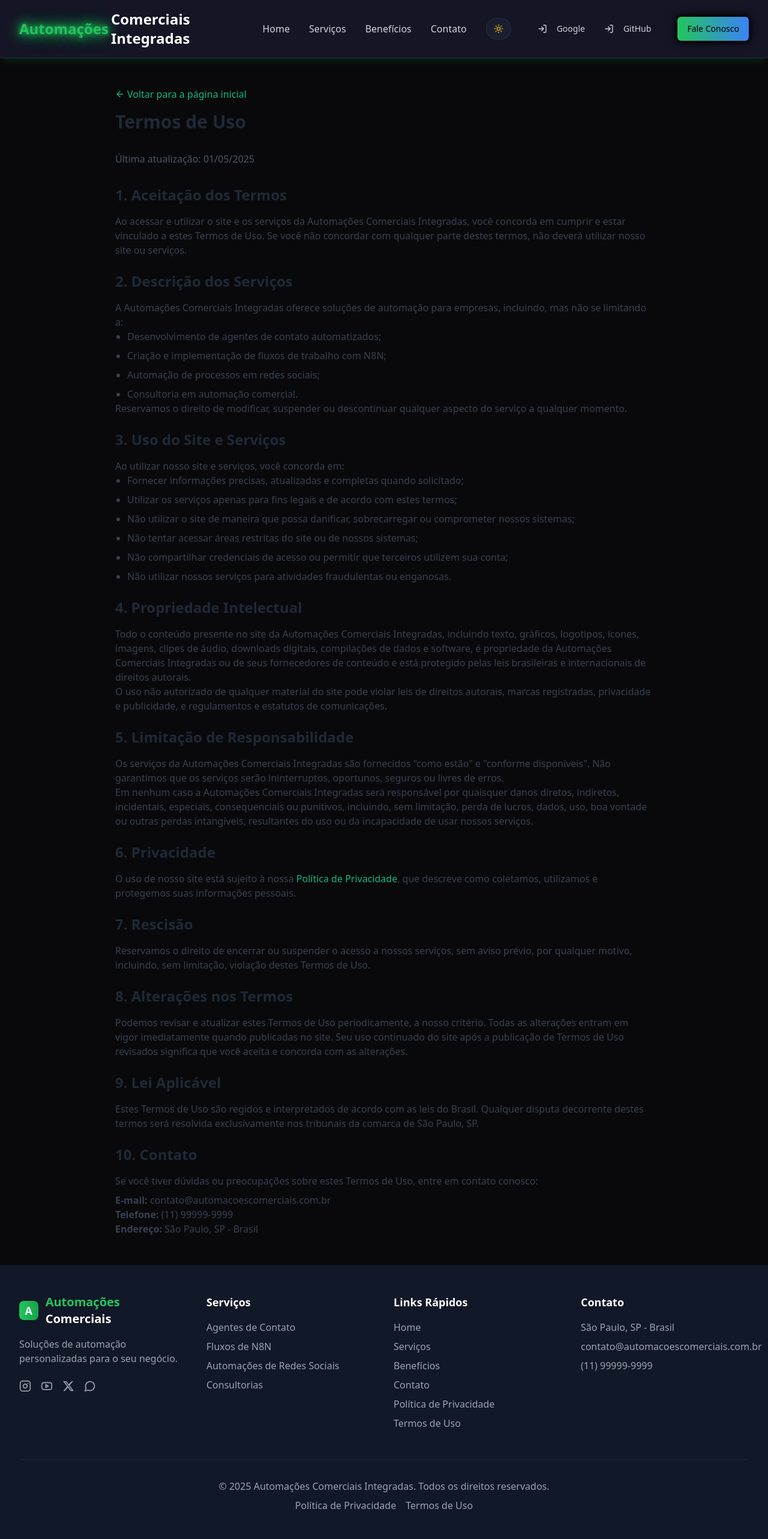
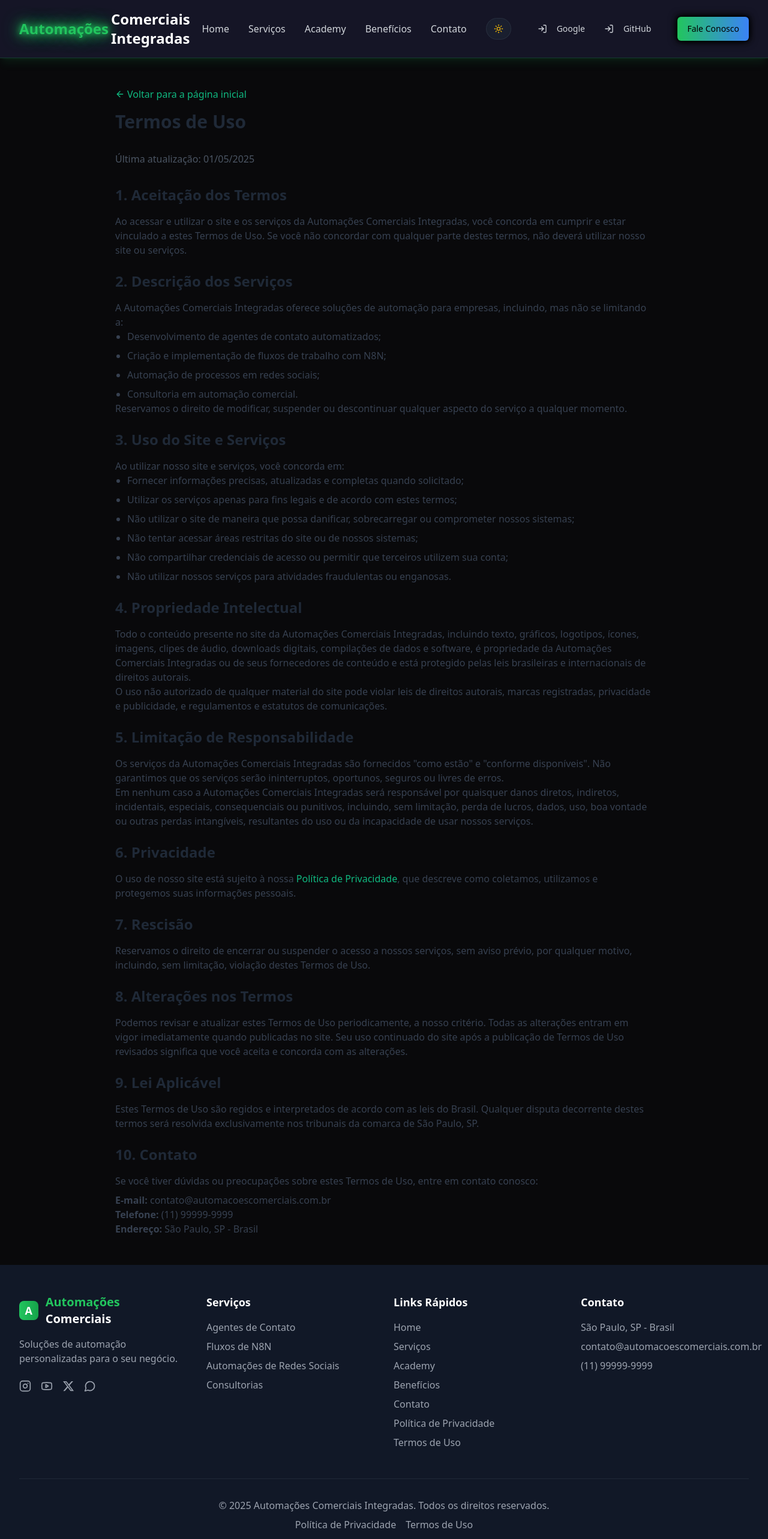
Before and after one commit to automacoescomerciaisintegradas/fluxo-conecta-automates, a React (Vite) app: page /termos-de-uso in a window 1280 px wide. Shown: the top 2566 px of the page at 60% size. Built offline with nearby package versions, Linux system fonts and the light colour scheme.

Commit message:
feat: Add Academy page to header and footer
Adds the Academy page link to the header and footer navigation.

```diff
--- a/src/components/Footer.tsx
+++ b/src/components/Footer.tsx
@@ -74,6 +74,7 @@ const Footer = () => {
             <ul className="space-y-2">
               <li><a href="#home" className="text-gray-400 hover:text-white transition-colors">Home</a></li>
               <li><a href="#services" className="text-gray-400 hover:text-white transition-colors">Serviços</a></li>
+              <li><Link to="/academy" className="text-gray-400 hover:text-white transition-colors">Academy</Link></li>
               <li><a href="#benefits" className="text-gray-400 hover:text-white transition-colors">Benefícios</a></li>
               <li><a href="#contact" className="text-gray-400 hover:text-white transition-colors">Contato</a></li>
               <li><Link to="/politica-de-privacidade" className="text-gray-400 hover:text-white transition-colors">Política de Privacidade</Link></li>
--- a/src/components/Navbar.tsx
+++ b/src/components/Navbar.tsx
@@ -69,6 +69,16 @@ export const Navbar = () => {
               <span className={`
                 absolute -bottom-1 left-0 w-0 h-0.5 transition-all duration-300 group-hover:w-full
                 ${theme === 'dark' ? 'bg-neon-blue' : 'bg-automation-green'}
+              `}></span>
+            </a>
+            <a href="/academy" className={`
+              transition-all duration-300 hover:scale-105 relative group
+              ${theme === 'dark' ? 'text-gray-300 hover:text-neon-purple' : 'text-gray-700 hover:text-automation-green'}
+            `}>
+              Academy
+              <span className={`
+                absolute -bottom-1 left-0 w-0 h-0.5 transition-all duration-300 group-hover:w-full
+                ${theme === 'dark' ? 'bg-neon-purple' : 'bg-automation-green'}
               `}></span>
             </a>
             <a href="#benefits" className={`
```
